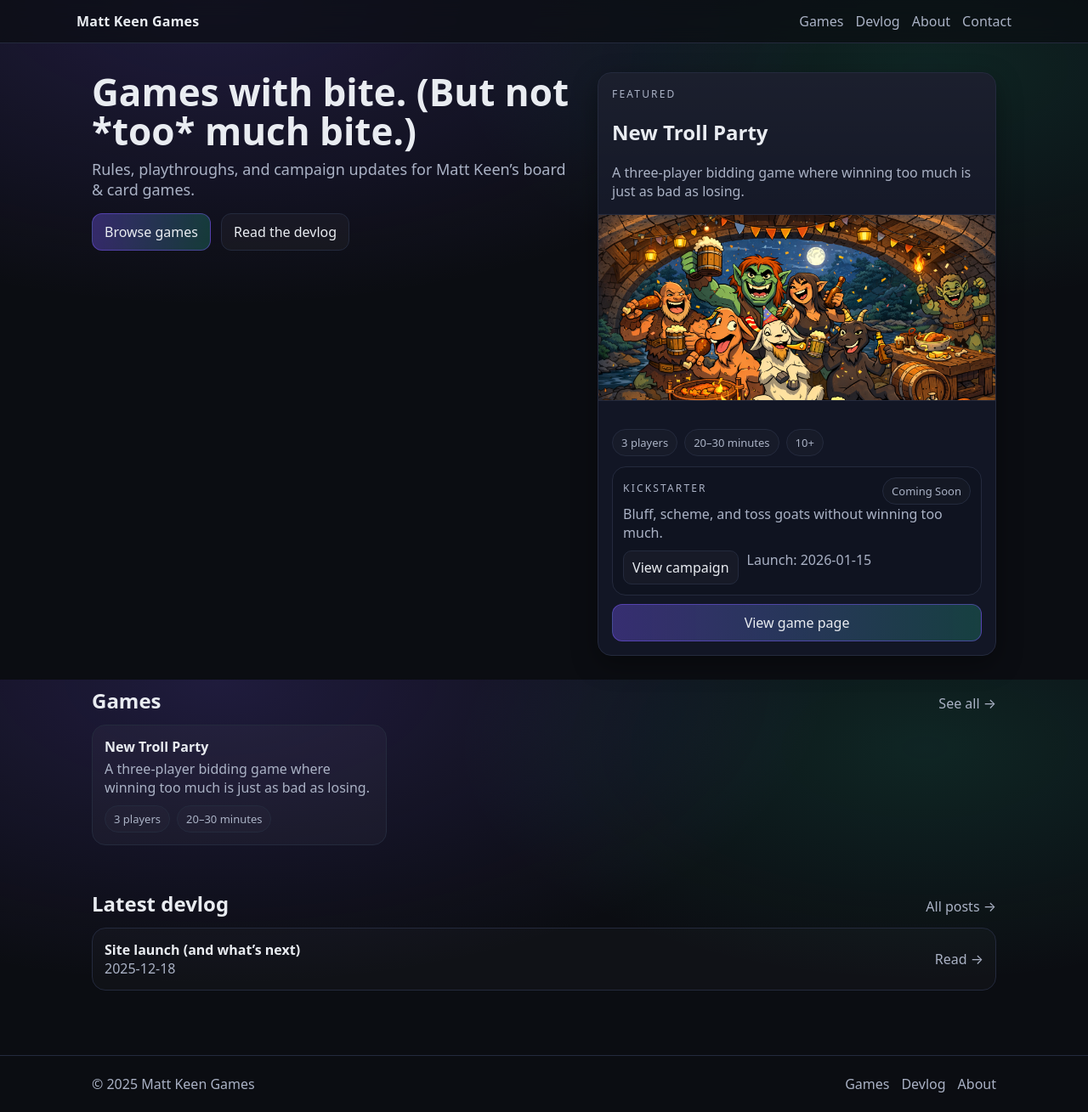
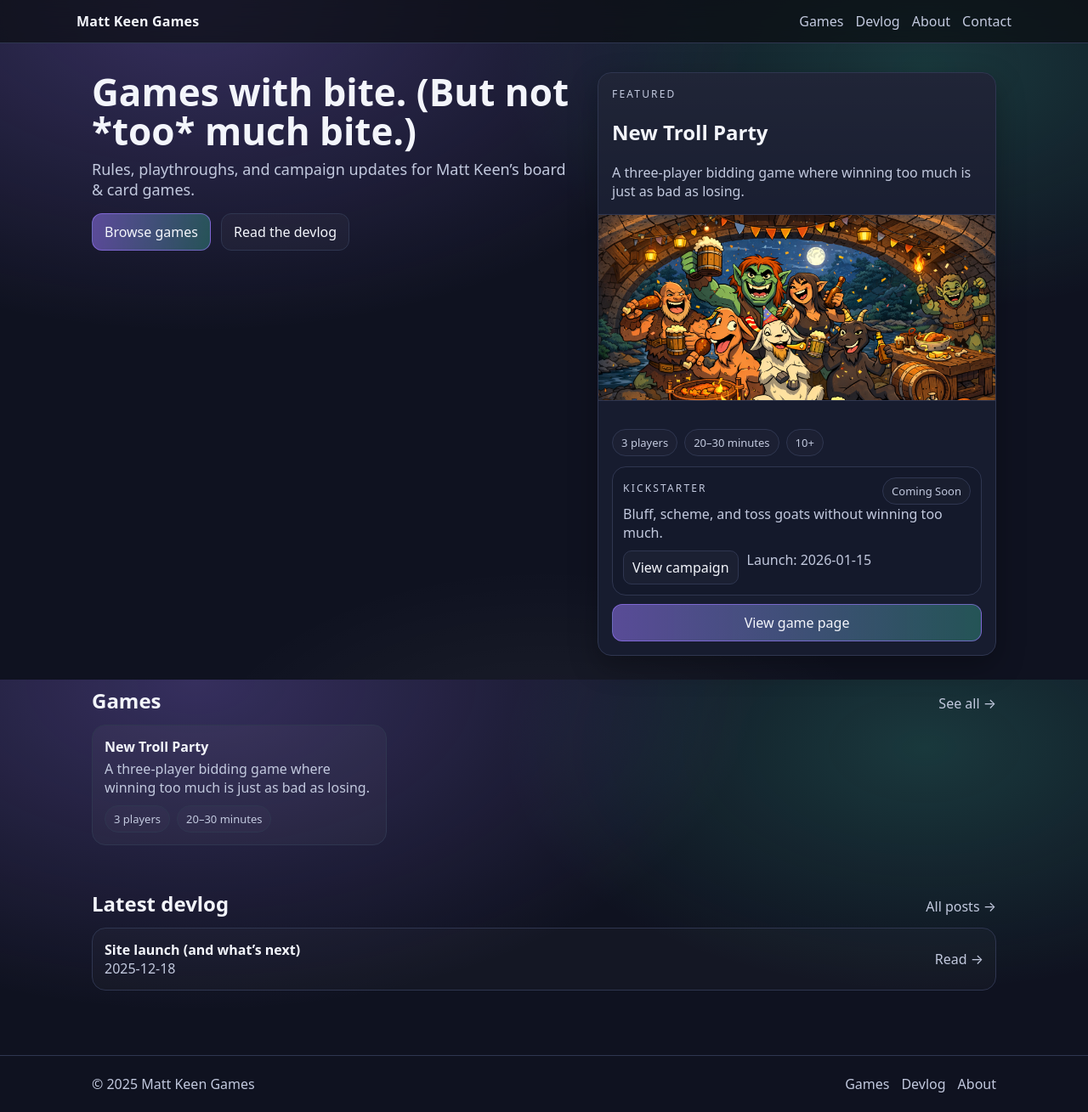
Before and after one commit to mlkeen/mattkeengames, a Flask app: page / in a window 1280 px wide. Shown: the whole page at 85% size. Run offline with Flask 3, Linux system fonts and the light colour scheme.

Commit message:
Brighten up

```diff
--- a/static/css/site.css
+++ b/static/css/site.css
@@ -1,14 +1,14 @@
 /* Minimal, dependency-free styling. Tweak freely. */
 :root{
-  --bg:#0b0d12;
-  --panel:#121625;
-  --panel2:#0f1320;
-  --text:#e9ecf1;
-  --muted:#aab2c5;
-  --line:#242a3d;
-  --accent:#7c5cff;
-  --accent2:#2bd4a6;
-  --shadow: 0 10px 30px rgba(0,0,0,.35);
+  --bg:#0f1220;        /* slightly lighter than before */
+  --panel:#171c2f;     /* brighter panel */
+  --panel2:#14192b;    /* subtle second panel */
+  --text:#f3f5fb;      /* brighter text */
+  --muted:#c2c9de;     /* brighter muted text */
+  --line:#2f3650;      /* clearer borders */
+  --accent:#9b7bff;    /* brighter purple */
+  --accent2:#49e6be;   /* brighter teal */
+  --shadow: 0 12px 34px rgba(0,0,0,.28);
 }
 
 *{box-sizing:border-box}
@@ -16,11 +16,14 @@ html,body{height:100%}
 body{
   margin:0;
   font-family: ui-sans-serif, system-ui, -apple-system, Segoe UI, Roboto, Arial, "Apple Color Emoji","Segoe UI Emoji";
-  background: radial-gradient(1200px 600px at 20% 0%, rgba(124,92,255,.18), transparent 60%),
-              radial-gradient(1000px 500px at 85% 10%, rgba(43,212,166,.12), transparent 55%),
-              var(--bg);
+  background:
+    radial-gradient(1100px 650px at 18% 0%, rgba(155,123,255,.28), transparent 60%),
+    radial-gradient(900px 520px at 85% 10%, rgba(73,230,190,.18), transparent 55%),
+    radial-gradient(700px 420px at 50% 115%, rgba(255,255,255,.06), transparent 60%),
+    var(--bg);
   color:var(--text);
 }
+
 
 a{color:inherit; text-decoration:none}
 a:hover{text-decoration:underline}
@@ -82,7 +85,10 @@ a:hover{text-decoration:underline}
   text-decoration:none;
 }
 .btn:hover{border-color: rgba(255,255,255,.25); text-decoration:none}
-.btn.primary{background: linear-gradient(90deg, rgba(124,92,255,.35), rgba(43,212,166,.22)); border-color: rgba(124,92,255,.45)}
+.btn.primary{
+  background: linear-gradient(90deg, rgba(155,123,255,.50), rgba(73,230,190,.28));
+  border-color: rgba(155,123,255,.60);
+}
 .btn.small{padding:8px 10px; border-radius:10px}
 .btn.full{width:100%}
 
```
